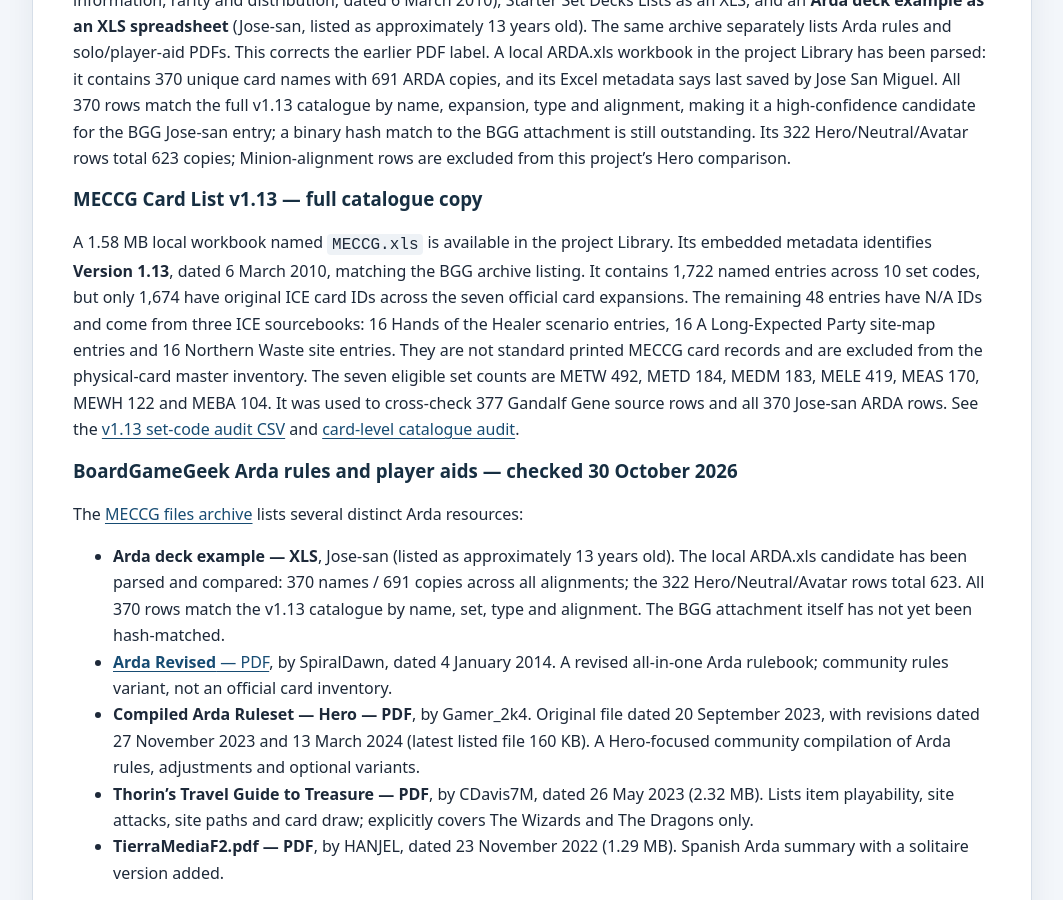
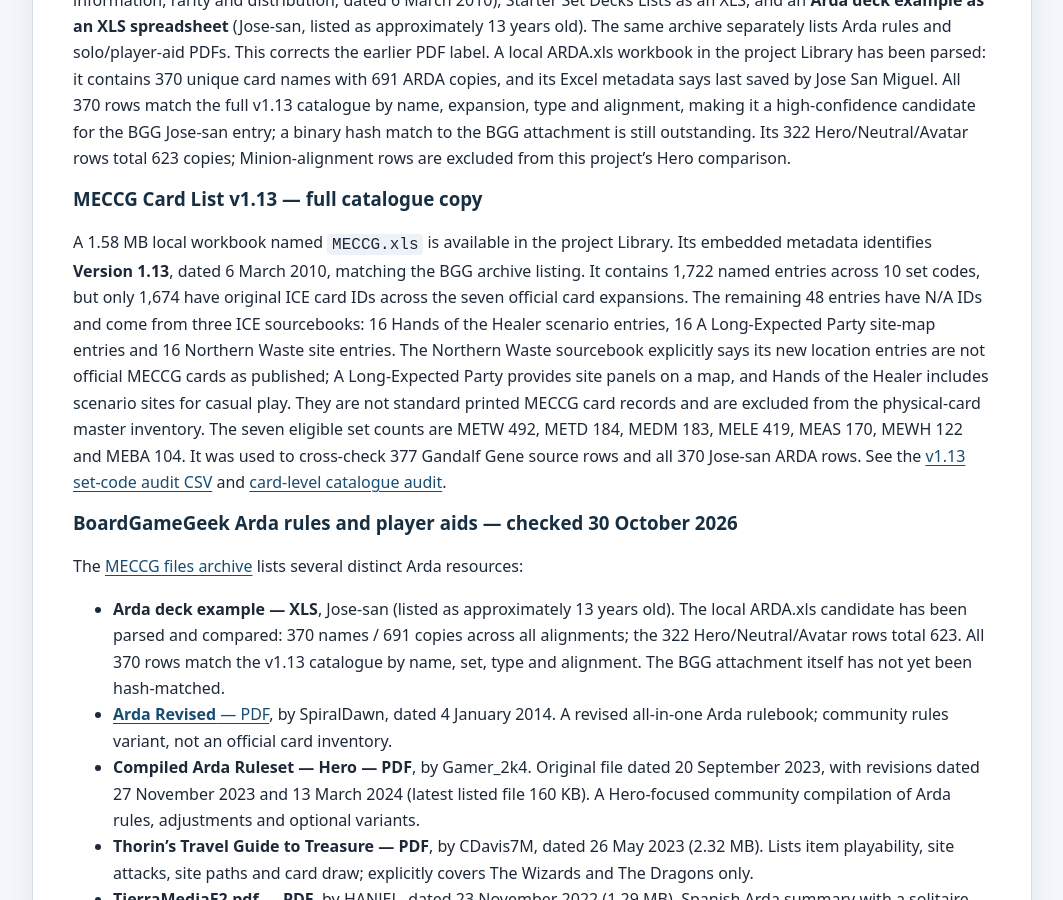
Before and after one commit to JamSpot/meccg-arda-master-database, a Jekyll site: the page built from docs/sources.md, in a window 1280 px wide and 900 px high, scrolled down 2743 px. Shown: the whole window, without its empty margins (108-1171 px from the left). Built offline with Jekyll 4.4.1, drawn with Linux system fonts in a browser that asks for light colours; our own code applies the rules of GitHub Pages for plain Markdown files.

Commit message:
Clarify sourcebook-only provenance in catalogue source note

```diff
--- a/docs/sources.md
+++ b/docs/sources.md
@@ -59,7 +59,7 @@ Important archive for downloadable MECCG files. The current archive lists MECCG
 
 
 ### MECCG Card List v1.13 — full catalogue copy
-A 1.58 MB local workbook named `MECCG.xls` is available in the project Library. Its embedded metadata identifies **Version 1.13**, dated 6 March 2010, matching the BGG archive listing. It contains 1,722 named entries across 10 set codes, but only 1,674 have original ICE card IDs across the seven official card expansions. The remaining 48 entries have N/A IDs and come from three ICE sourcebooks: 16 Hands of the Healer scenario entries, 16 A Long-Expected Party site-map entries and 16 Northern Waste site entries. They are not standard printed MECCG card records and are excluded from the physical-card master inventory. The seven eligible set counts are METW 492, METD 184, MEDM 183, MELE 419, MEAS 170, MEWH 122 and MEBA 104. It was used to cross-check 377 Gandalf Gene source rows and all 370 Jose-san ARDA rows. See the [v1.13 set-code audit CSV](../data/catalogue-v1-13-set-audit.csv) and [card-level catalogue audit](../data/catalogue-v1-13-audit.csv).
+A 1.58 MB local workbook named `MECCG.xls` is available in the project Library. Its embedded metadata identifies **Version 1.13**, dated 6 March 2010, matching the BGG archive listing. It contains 1,722 named entries across 10 set codes, but only 1,674 have original ICE card IDs across the seven official card expansions. The remaining 48 entries have N/A IDs and come from three ICE sourcebooks: 16 Hands of the Healer scenario entries, 16 A Long-Expected Party site-map entries and 16 Northern Waste site entries. The Northern Waste sourcebook explicitly says its new location entries are not official MECCG cards as published; A Long-Expected Party provides site panels on a map, and Hands of the Healer includes scenario sites for casual play. They are not standard printed MECCG card records and are excluded from the physical-card master inventory. The seven eligible set counts are METW 492, METD 184, MEDM 183, MELE 419, MEAS 170, MEWH 122 and MEBA 104. It was used to cross-check 377 Gandalf Gene source rows and all 370 Jose-san ARDA rows. See the [v1.13 set-code audit CSV](../data/catalogue-v1-13-set-audit.csv) and [card-level catalogue audit](../data/catalogue-v1-13-audit.csv).
 
 ### BoardGameGeek Arda rules and player aids — checked 30 October 2026
 
```
